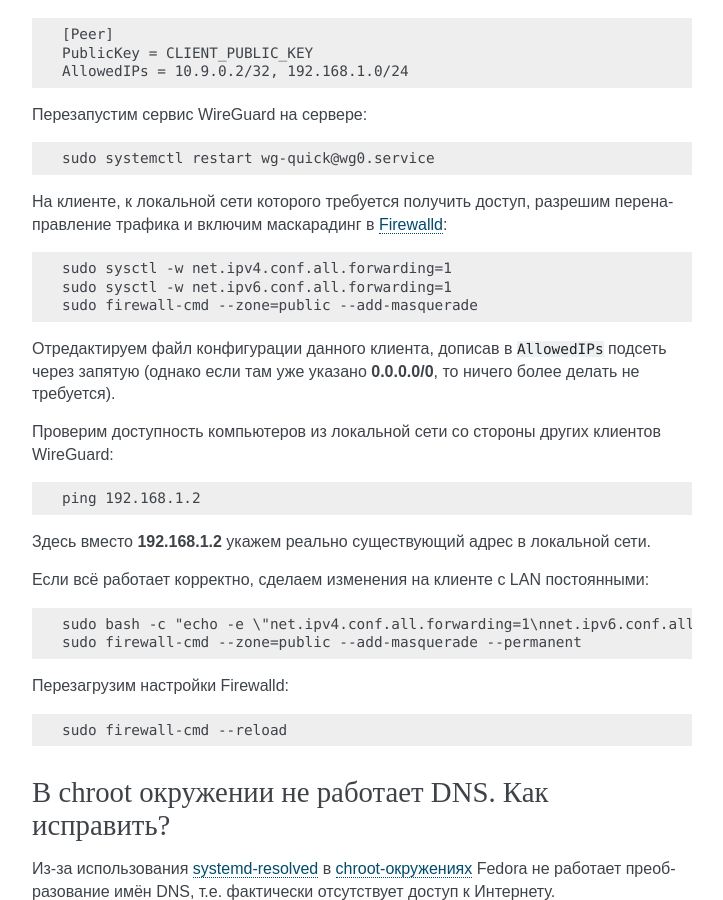
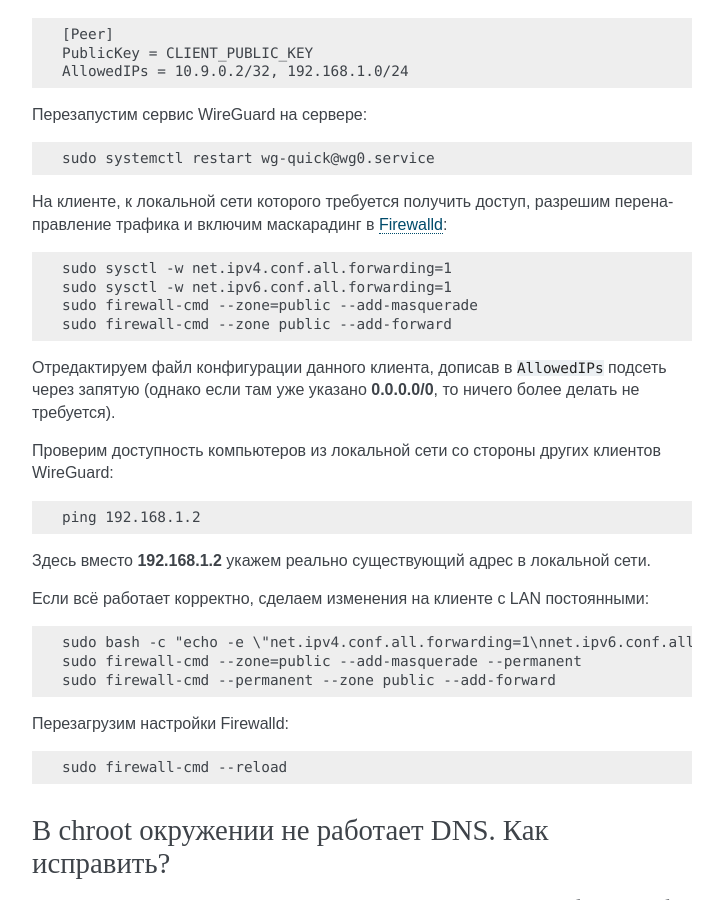
Before and after one commit to RussianFedora/FAQ, a Sphinx documentation site: the page built from source/networking.rst, in a window 1280 px wide and 900 px high, scrolled down 12430 px. Shown: the whole window, without its empty margins (388-1111 px from the left). Built offline with Sphinx 7.4.7, drawn with Linux system fonts in a browser that asks for light colours; comment, search, counter and statistics services are not loaded.

Commit message:
Updated wireguard LAN instruction. (#102)

```diff
--- a/source/networking.rst
+++ b/source/networking.rst
@@ -711,6 +711,7 @@ DHCP сервер провайдера способен выдавать пом
     sudo sysctl -w net.ipv4.conf.all.forwarding=1
     sudo sysctl -w net.ipv6.conf.all.forwarding=1
     sudo firewall-cmd --zone=public --add-masquerade
+    sudo firewall-cmd --zone public --add-forward
 
 Отредактируем файл конфигурации данного клиента, дописав в ``AllowedIPs`` подсеть через запятую (однако если там уже указано **0.0.0.0/0**, то ничего более делать не требуется).
 
@@ -728,6 +729,7 @@ DHCP сервер провайдера способен выдавать пом
 
     sudo bash -c "echo -e \"net.ipv4.conf.all.forwarding=1\nnet.ipv6.conf.all.forwarding=1\" > /etc/sysctl.d/99-wireguard.conf"
     sudo firewall-cmd --zone=public --add-masquerade --permanent
+    sudo firewall-cmd --permanent --zone public --add-forward
 
 Перезагрузим настройки Firewalld:
 
```
